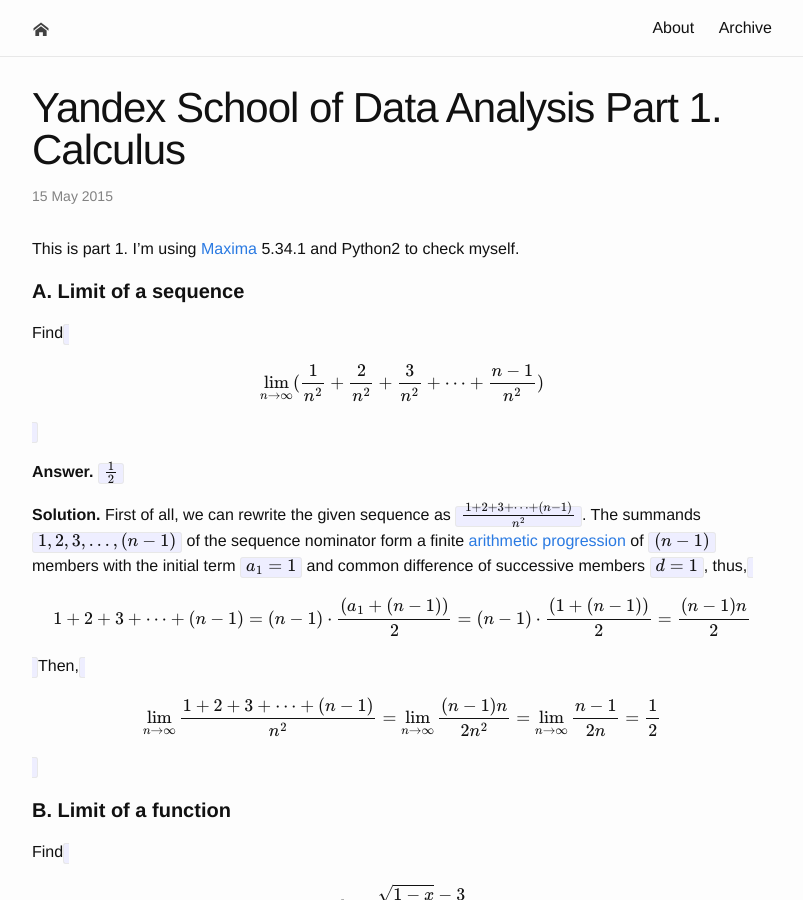
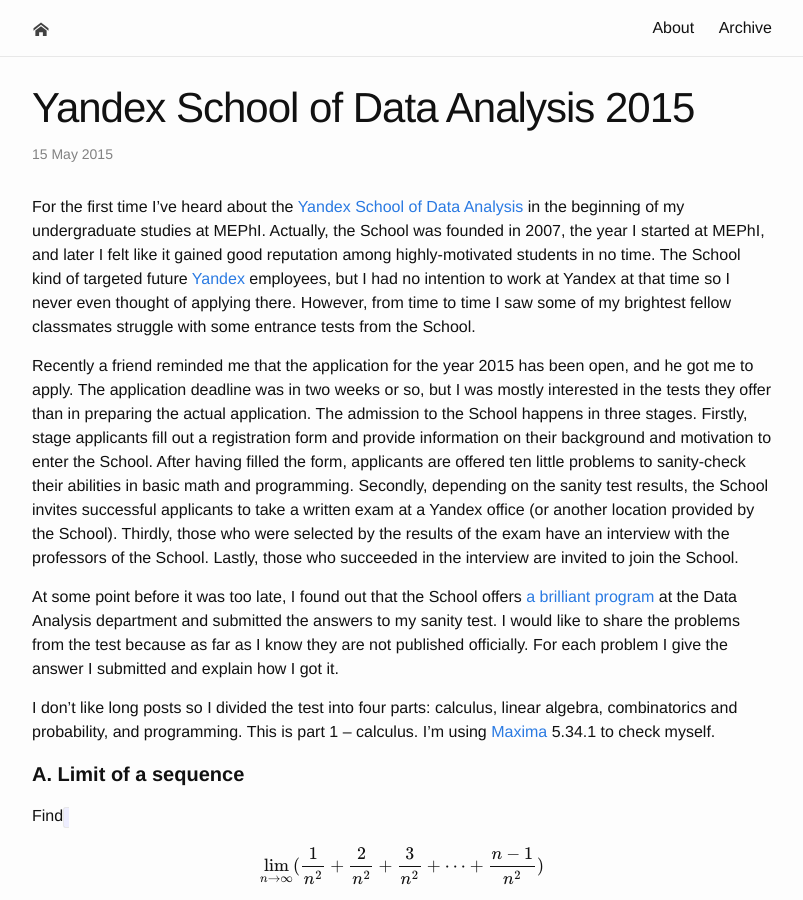
Before and after one commit to atikhono/atikhono.github.io, a Jekyll site: the page built from _posts/2015-05-15-yandex-school-of-data-analysis-2015.markdown, in a window 1280 px wide and 900 px high. Shown: the whole window, without its empty margins (238-1041 px from the left). Built offline with Jekyll 4.4.1, drawn with Linux system fonts in a browser that asks for light colours; formulas are drawn with MathJax 3.

Commit message:
Add the first post about SDA.

```diff
--- a/_config.yml
+++ b/_config.yml
@@ -4,7 +4,7 @@
 baseurl: "" # the subpath of your site, e.g. /blog/
 url: "http://atikhono.github.io" # the base hostname & protocol for your site
 github_username: atikhono
-
+excerpt_separator: <!--more-->
 paginate: 10
 
 # Build settings
--- a/_posts/2015-05-15-yandex-school-of-data-analysis-part-1.markdown
+++ b/_posts/2015-05-15-yandex-school-of-data-analysis-2015.markdown
@@ -1,12 +1,19 @@
 ---
 layout: post
-title:  "Yandex School of Data Analysis Part 1. Calculus"
+title:  "Yandex School of Data Analysis 2015"
 date:   2015-05-15 14:56:34
 external: [latex]
 ---
 
-This is part 1.
-I'm using <a href="http://maxima.sourceforge.net">Maxima</a> 5.34.1 and Python2 to check myself.
+For the first time I've heard about the [Yandex School of Data Analysis](http://yandexdataschool.com/about) in the beginning of my undergraduate studies at MEPhI. Actually, the School was founded in 2007, the year I started at MEPhI, and later I felt like it gained good reputation among highly-motivated students in no time. The School kind of targeted future [Yandex](http://yandex.ru) employees, but I had no intention to work at Yandex at that time so I never even thought of applying there. However, from time to time I saw some of my brightest fellow classmates struggle with some entrance tests from the School.
+
+Recently a friend reminded me that the application for the year 2015 has been open, and he got me to apply. The application deadline was in two weeks or so, but I was mostly interested in the tests they offer than in preparing the actual application.
+<!--more-->
+The admission to the School happens in three stages. Firstly, stage applicants fill out a registration form and provide information on their background and motivation to enter the School. After having filled the form, applicants are offered ten little problems to sanity-check their abilities in basic math and programming. Secondly, depending on the sanity test results, the School invites successful applicants to take a written exam at a Yandex office (or another location provided by the School). Thirdly, those who were selected by the results of the exam have an interview with the professors of the School. Lastly, those who succeeded in the interview are invited to join the School.
+
+At some point before it was too late, I found out that the School offers [a brilliant program](http://yandexdataschool.com/edu-process) at the Data Analysis department and submitted the answers to my sanity test. I would like to share the problems from the test because as far as I know they are not published officially. For each problem I give the answer I submitted and explain how I got it.
+
+I don't like long posts so I divided the test into four parts: calculus, linear algebra, combinatorics and probability, and programming. This is part 1 -- calculus. I'm using [Maxima](http://maxima.sourceforge.net) 5.34.1 to check myself.
 
 ####__A. Limit of a sequence__
 Find
--- a/_posts/2015-05-16-yandex-school-of-data-analysis-part-2.markdown
+++ b/_posts/2015-05-16-yandex-school-of-data-analysis-part-2.markdown
@@ -6,6 +6,7 @@
 ---
 
 This is part 2.
+<!--more-->
 
 ####__D. Eigenvector__
 Find an eigenvector of the matrix A
--- a/_posts/2015-05-17-yandex-school-of-data-analysis-part-3.markdown
+++ b/_posts/2015-05-17-yandex-school-of-data-analysis-part-3.markdown
@@ -6,6 +6,7 @@
 ---
 
 This is part 3.
+<!--more-->
 
 ####__F. Permutations__
 Find the total number of inversions in the permutation \( X \), where
--- a/_posts/2015-05-18-yandex-school-of-data-analysis-part-4.markdown
+++ b/_posts/2015-05-18-yandex-school-of-data-analysis-part-4.markdown
@@ -12,7 +12,7 @@
 * Memory limit 64Mb
 * Input: stdin or file input.txt
 * Output: stdout or file output.txt
-
+<!--more-->
 
 ####__J. Palindrome__
 
--- a/index.html
+++ b/index.html
@@ -11,7 +11,7 @@
         <p class="post-meta">{{ post.date | date_to_long_string }}</p>
 
         {{ post.excerpt }}
-
+        <a href="{{ post.url | prepend: site.baseurl }}">more &raquo</a>
       </li>
     {% endfor %}
   </ul>
```
